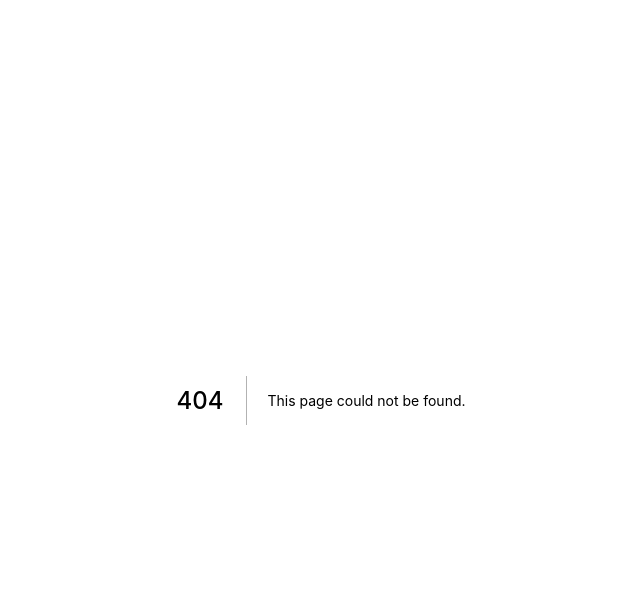
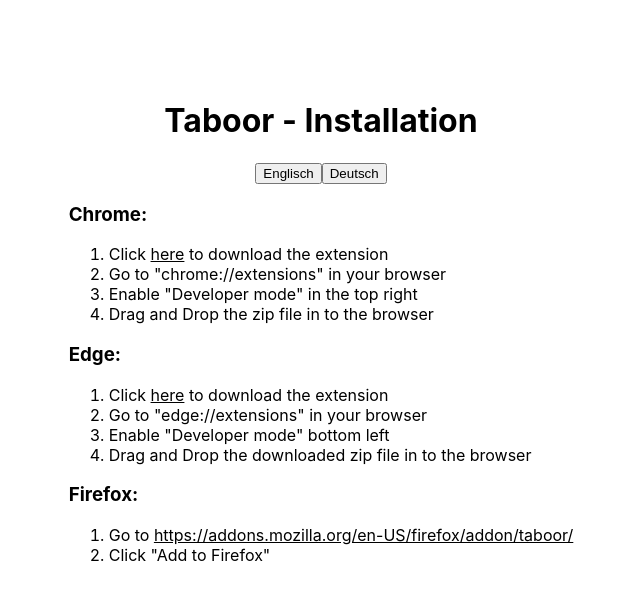
Before and after one commit to dikohl/taboor_vis, a Next.js app: page /setup in a window 1280 px wide. Before the commit this address had no page. Shown: the top 600 px of the page, without its empty margins (319-959 px from the left). Built offline with nearby package versions, Linux system fonts and the light colour scheme.

Commit message:
additional pages

```diff
--- /dev/null
+++ b/pages/setup.js
@@ -0,0 +1,74 @@
+import React, {useState} from 'react';
+import styles from '../styles/Home.module.css'
+import Visualizations from '../components/visualizations'
+
+export default function Setup() {
+  const [language, setLanguage] = useState('en')
+
+  return (
+    <div className={styles.main}>
+      <h1>Taboor - Installation</h1>
+      <div>
+        <button onClick={() => setLanguage('en')}>Englisch</button>
+        <button onClick={() => setLanguage('de')}>Deutsch</button>
+      </div>
+      {language === 'en' ?
+      <div>
+        <div>
+          <h3>Chrome:</h3>
+          <ol>
+            <li><a href='/taboor.zip' download>Click <u>here</u> to download the extension</a></li>
+            <li>Go to "chrome://extensions" in your browser</li>
+            <li>Enable "Developer mode" in the top right</li>
+            <li>Drag and Drop the zip file in to the browser</li>
+          </ol>
+        </div>
+        <div>
+          <h3>Edge:</h3>
+          <ol>
+            <li><a href='/taboor.zip' download>Click <u>here</u> to download the extension</a></li>
+            <li>Go to "edge://extensions" in your browser</li>
+            <li>Enable "Developer mode" bottom left</li>
+            <li>Drag and Drop the downloaded zip file in to the browser</li>
+          </ol>
+        </div>
+        <div>
+          <h3>Firefox:</h3>
+          <ol>
+            <li>Go to <u><a href="https://addons.mozilla.org/en-US/firefox/addon/taboor/">https://addons.mozilla.org/en-US/firefox/addon/taboor/</a></u></li>
+            <li>Click "Add to Firefox"</li>
+          </ol>
+        </div>
+      </div>
+      :
+      <div>
+        <div>
+          <h3>Chrome:</h3>
+          <ol>
+            <li><a href='/taboor.zip' download>Klicke <u>hier</u> um die Erweiterung herunter zu laden.</a></li>
+            <li>In deinem Browser besuche "chrome://extensions".</li>
+            <li>Aktiviere den "Entwicklermodus" oben rechts auf der Seite.</li>
+            <li>Ziehe die heruntergeladene Datei auf die Seite.</li>
+          </ol>
+        </div>
+        <div>
+          <h3>Edge:</h3>
+          <ol>
+            <li><a href='/taboor.zip' download>Klicke <u>hier</u> um die Erweiterung herunter zu laden.</a></li>
+            <li>In deinem Browser besuche  "edge://extensions"</li>
+            <li>Aktiviere den "Entwicklermodus" unten links auf der Seite.</li>
+            <li>Ziehe die heruntergeladene Datei auf die Seite.</li>
+          </ol>
+        </div>
+        <div>
+          <h3>Firefox:</h3>
+          <ol>
+            <li>Gehe auf <u><a href="https://addons.mozilla.org/en-US/firefox/addon/taboor/">https://addons.mozilla.org/en-US/firefox/addon/taboor/</a></u></li>
+            <li>Klick "Zu Firefox hinzufügen"</li>
+          </ol>
+        </div>
+      </div>
+    }
+    </div>
+  )
+}
```
Also changed, not shown: pages/tutorial.js (added, +38 -0 lines), 1 other file (tests, documents, lock files or other folders).
